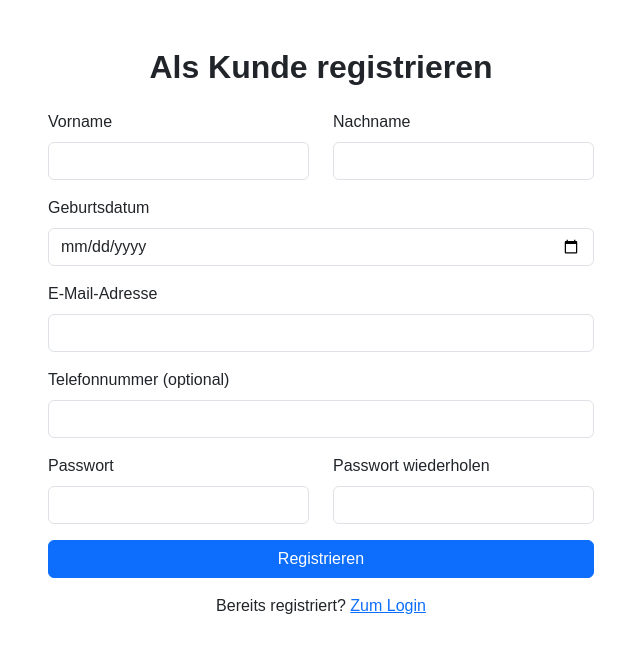
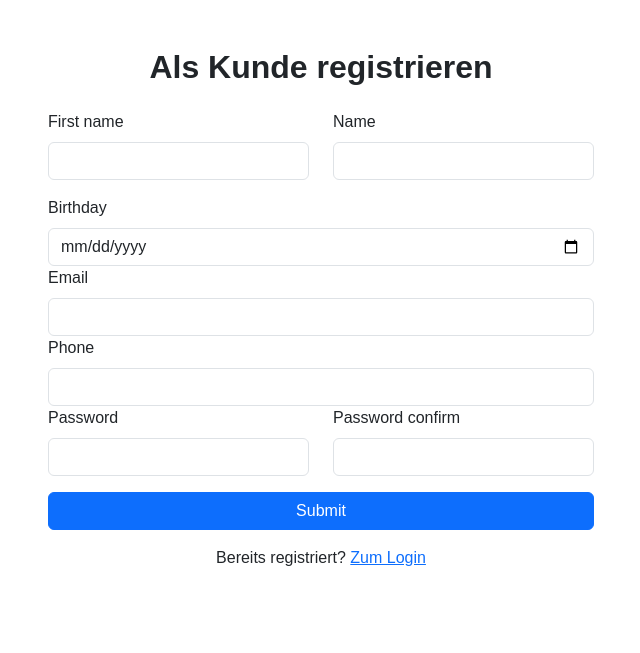
Before and after one commit to malinschtz/Helferbaer, a Flask app: template templates/kunde_registrieren.html in a window 1280 px wide. Shown: the part 62-715 px from the top of the page, without its empty margins (319-959 px from the left). Run offline with Flask 3, Linux system fonts and the light colour scheme; the template is opened without the code that fills it, so the values that code supplies are empty, except form fields; tables that the repository leaves empty hold one stand-in row (values such as "Sample post"); form fields are guessed from the names that the template uses; some libraries are stand-ins or nearby versions; some web fonts are replaced.

Commit message:
wtforms für kunde

```diff
--- a/templates/kunde_registrieren.html
+++ b/templates/kunde_registrieren.html
@@ -1,57 +1,51 @@
-{% extends "base.html" %}
+{% extends 'base.html' %}
 {% block TITLE %}Kunde – Registrieren{% endblock %}
 
 {% block CONTENT %}
-<div class="container py-5 auth-page">
-  <div class="row justify-content-center">
-    <div class="col-md-7 col-lg-6">
-      <h2 class="mb-4 text-center">Als Kunde registrieren</h2>
+<div class='container py-5 auth-page'>
+  <div class='row justify-content-center'>
+    <div class='col-md-7 col-lg-6'>
+      <h2 class='mb-4 text-center'>Als Kunde registrieren</h2>
 
-      <form method="post">
-        <div class="row">
-          <div class="col-md-6 mb-3">
-            <label for="firstName" class="form-label">Vorname</label>
-            <input type="text" class="form-control" id="firstName" name="firstName" required>
+      <form method='post'>
+        {{ form.hidden_tag() }}
+        <div class='row'>
+            <div class='col-md-6 mb-3'>
+                {{ form.firstName.label(class='form-label') }}
+                {{ form.firstName(class='form-control') }}
+            </div>
+            <div class='col-md-6 mb-3'>
+                {{ form.name.label(class='form-label') }}
+                {{ form.name(class='form-control') }}
+            </div>
+        </div>
+
+        {{ form.birthday.label(class='form-label') }}
+        {{ form.birthday(class='form-control') }}
+
+        {{ form.email.label(class='form-label') }}
+        {{ form.email(class='form-control') }}
+
+        {{ form.phone.label(class='form-label') }}
+        {{ form.phone(class='form-control') }}
+
+        <div class='row'>
+          <div class='col-md-6 mb-3'>
+            {{ form.password.label(class='form-label') }}
+            {{ form.password(class='form-control') }}
           </div>
-          <div class="col-md-6 mb-3">
-            <label for="name" class="form-label">Nachname</label>
-            <input type="text" class="form-control" id="name" name="name" required>
+          <div class='col-md-6 mb-3'>
+            {{ form.password_confirm.label(class='form-label') }}
+            {{ form.password_confirm(class='form-control') }}
           </div>
         </div>
 
-        <div class="mb-3">
-          <label for="birthday" class="form-label">Geburtsdatum</label>
-          <input type="date" class="form-control" id="birthday" name="birthday" required>
-        </div>
-
-        <div class="mb-3">
-          <label for="email" class="form-label">E-Mail-Adresse</label>
-          <input type="email" class="form-control" id="email" name="email" required>
-        </div>
-
-        <div class="mb-3">
-          <label for="phone" class="form-label">Telefonnummer (optional)</label>
-          <input type="tel" class="form-control" id="phone" name="phone">
-        </div>
-
-        <div class="row">
-          <div class="col-md-6 mb-3">
-            <label for="password" class="form-label">Passwort</label>
-            <input type="password" class="form-control" id="password" name="password" required>
-          </div>
-          <div class="col-md-6 mb-3">
-            <label for="password_confirm" class="form-label">Passwort wiederholen</label>
-            <input type="password" class="form-control" id="password_confirm" name="password_confirm" required>
-          </div>
-        </div>
-
-        <!-- userId & role werden im Backend gesetzt (role="kunde") -->
-        <button type="submit" class="btn btn-primary w-100">Registrieren</button>
+        {{ form.submit(class='btn btn-primary w-100')}}
       </form>
 
-      <p class="mt-3 text-center">
+      <p class='mt-3 text-center'>
         Bereits registriert?
-        <a href="{{ url_for('kunde_anmelden') }}">Zum Login</a>
+        <a href="{{ url_for('kunde_anmelden') }}"">Zum Login</a>
       </p>
     </div>
   </div>
```
Also changed, not shown: templates/helfer_anmelden.html (+14 -14 lines), templates/helfer_registrieren.html (+28 -28 lines), templates/kunde_anmelden.html (+16 -15 lines).
